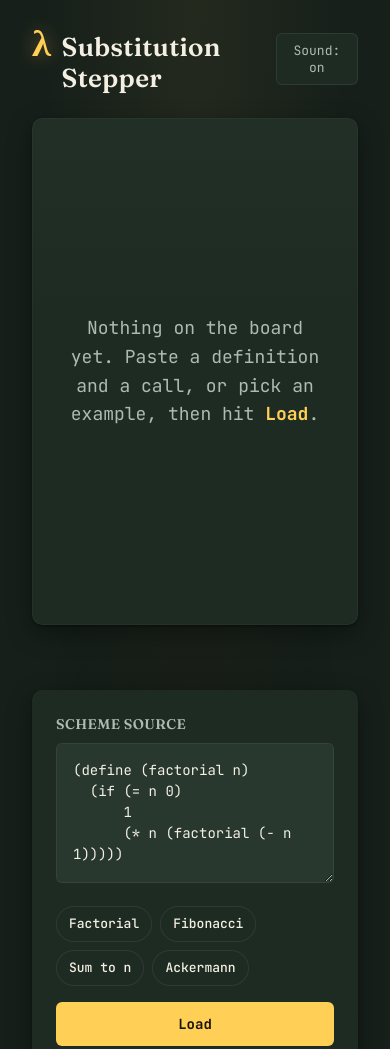
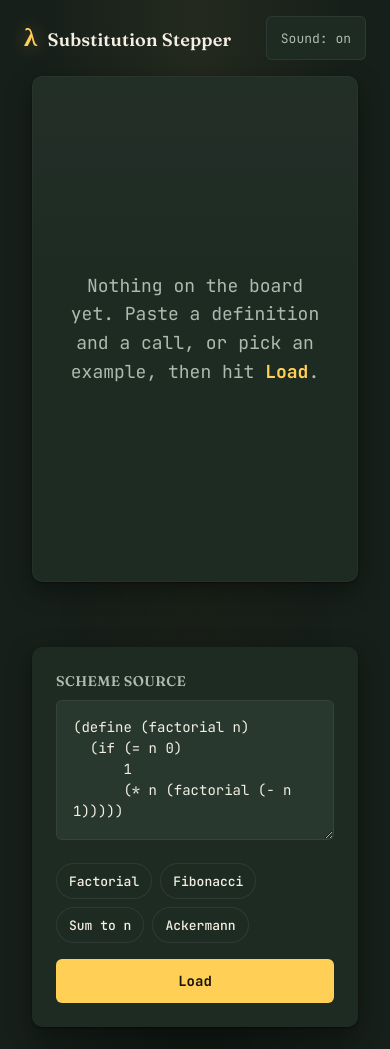
Before and after one commit to ctkrug/substitution-stepper, a website built with Vite: page index.html in a window 390 px wide. Shown: the top 1049 px of the page. Built offline with nearby package versions, Linux system fonts and the light colour scheme.

Commit message:
fix(ui): eliminate horizontal scroll at phone width
grid-template-columns: 1fr in the mobile breakpoint still carried an
implicit auto min-width, so a long nowrap history entry could force the
whole page wider than the viewport. Switching to minmax(0, 1fr) (plus
min-width: 0 on the grid children) lets the column shrink below its
content's intrinsic size and rely on the existing ellipsis/scroll
instead. Also keeps the header wordmark and mute button on one line
under 480px instead of wrapping awkwardly.

```diff
--- a/src/style.css
+++ b/src/style.css
@@ -111,6 +111,20 @@ body {
   text-shadow: 0 0 18px rgba(255, 207, 86, 0.45);
 }
 
+@media (max-width: 480px) {
+  .app-header {
+    padding: var(--space-2) var(--space-3);
+  }
+  .wordmark {
+    font-size: 18px;
+    white-space: nowrap;
+  }
+  .mute-btn {
+    white-space: nowrap;
+    padding: 8px 10px;
+  }
+}
+
 .layout {
   flex: 1;
   display: grid;
@@ -122,8 +136,16 @@ body {
 
 @media (max-width: 900px) {
   .layout {
-    grid-template-columns: 1fr;
+    /* A bare 1fr keeps the implicit auto min-width, so a long nowrap history
+       entry can still force this track (and the page) wider than the
+       viewport — minmax(0, 1fr) lets it shrink below its content's size. */
+    grid-template-columns: minmax(0, 1fr);
   }
+}
+
+.board-pane,
+.control-pane {
+  min-width: 0;
 }
 
 .board-pane {
```
